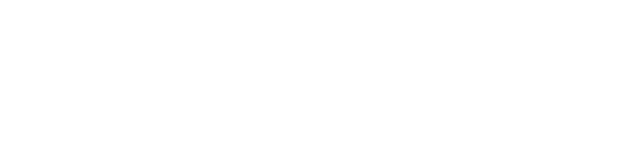
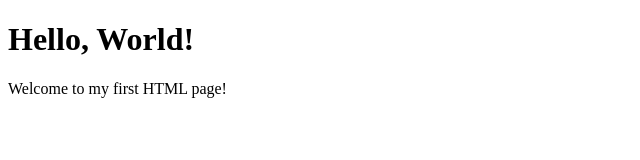
Before and after one commit to Rolakeeee/learngit, a plain HTML site: page index.html in a window 1280 px wide. Shown: the whole page, without its empty margins (0-640 px from the left). Drawn offline with Linux system fonts and the light colour scheme.

Commit message:
Update index.html

```diff
--- a/index.html
+++ b/index.html
@@ -6,5 +6,7 @@
     <title>Simple HTML Page</title>
 </head>
 <body>
+    <h1>Hello, World!</h1>
+    <p>Welcome to my first HTML page!</p>
 </body>
 </html>
```
